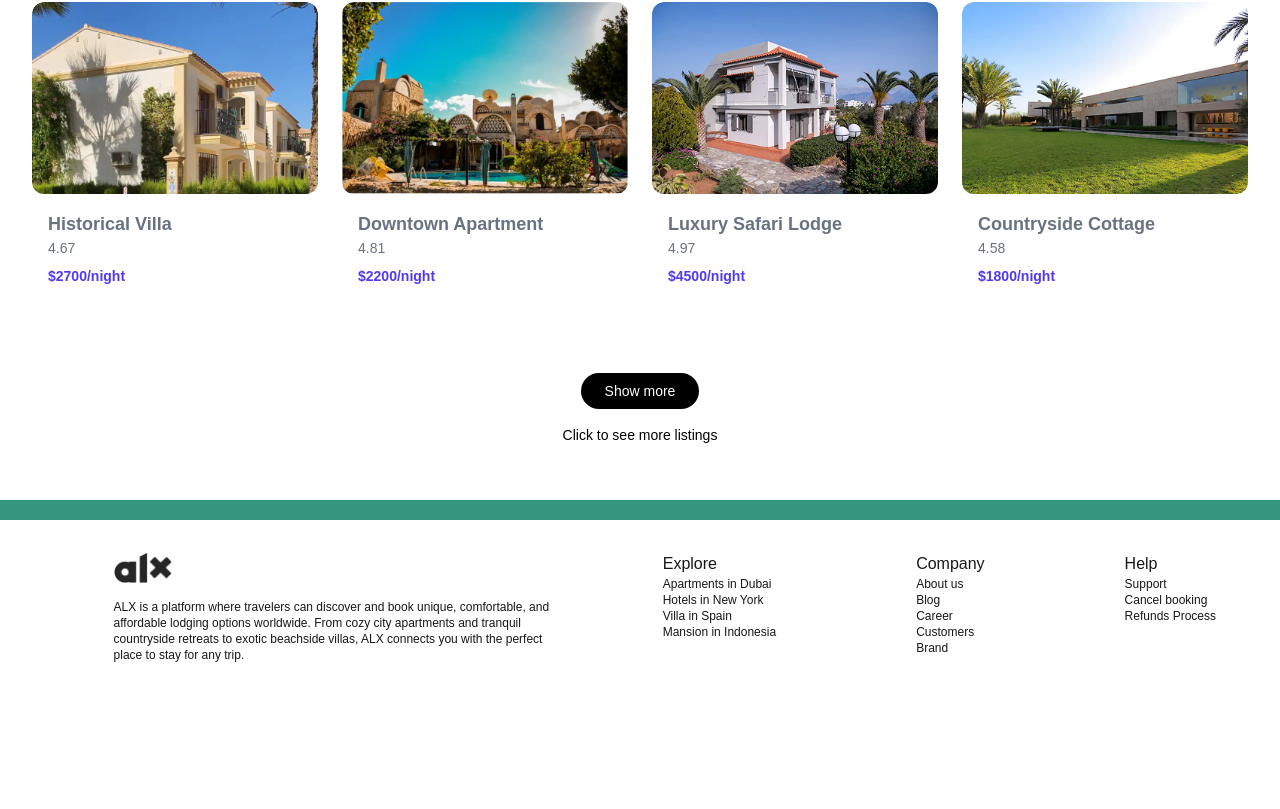
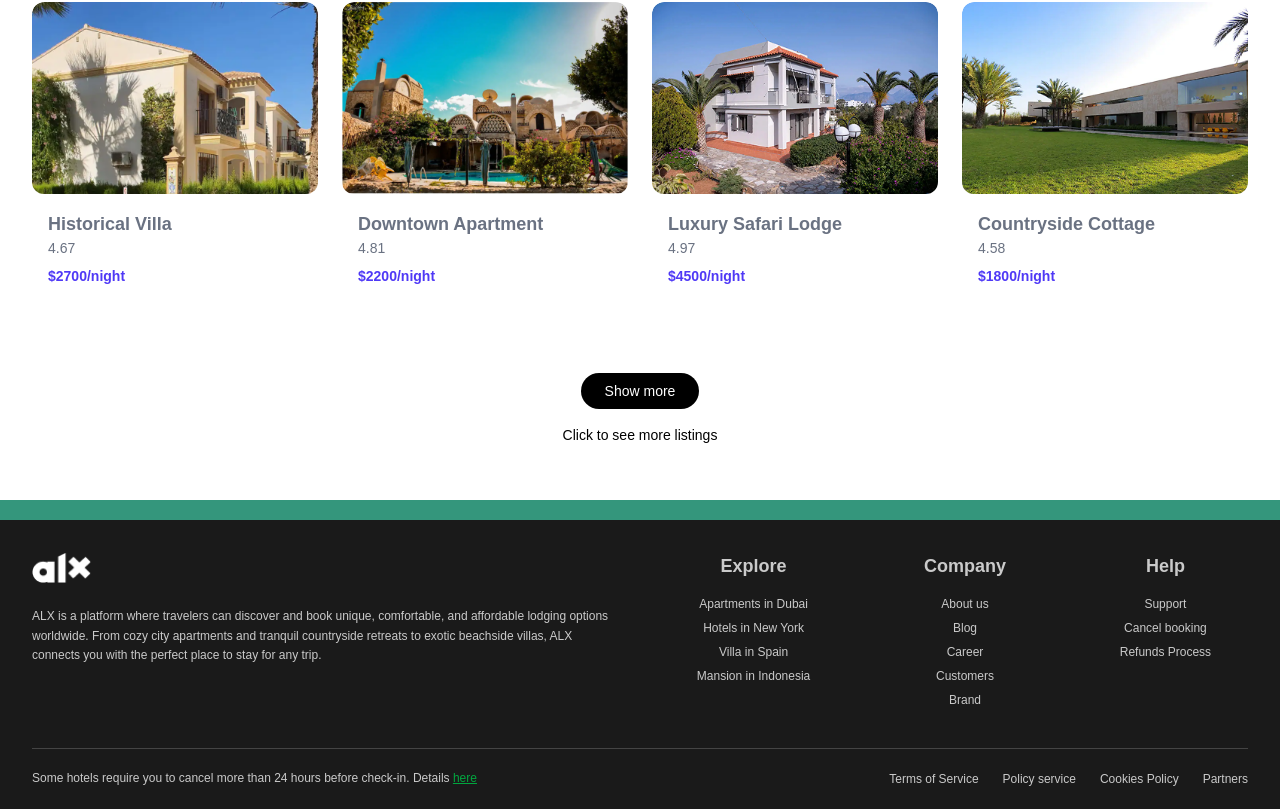
Before and after one commit to Dydex/alx-listing-app-03, a Next.js app: page / in a window 1280 px wide. Shown: the part 2218-3027 px from the top of the page. Built offline with nearby package versions, Linux system fonts and the light colour scheme.

Commit message:
remains commenting

```diff
--- a/components/layout/Footer.tsx
+++ b/components/layout/Footer.tsx
@@ -1,43 +1,48 @@
 import Image from 'next/image';
+import Link from 'next/link';
 
 const Footer: React.FC = () => {
   return (
-    <footer className='h-[300px]'>
-      <div className='bg-[#34967c] w-full  h-[20px] '></div>
-      <div className='flex w-[95%] pt-8 pb-4'>
-        <div className='flex flex-col mx-auto gap-4'>
-          {/* Logo */}
+    <footer className='min-h-[250px] w-full text-[#CACACA] bg-[#1a1a1a]'>
+      {/* Top Green Bar */}
+      <div className='bg-[#34967c] w-full h-[20px]'></div>
+
+      {/* Main Content */}
+      <div className='w-[95%] flex flex-col md:flex-row justify-between pt-8 pb-10 mx-auto gap-10'>
+        {/* Logo + Description */}
+        <div className='flex flex-col md:w-1/2 gap-6'>
           <div className='flex-shrink-0'>
             <Image
-              src='/images/Vector.png'
+              src='/images/Vector-2.png'
               alt='Alx-logo'
               width={58.73}
               height={30.6}
             />
           </div>
-          <div>
-            <p className='text-xs'>
-              ALX is a platform where travelers can discover and book unique,
-              comfortable, and <br /> affordable lodging options worldwide. From
-              cozy city apartments and tranquil <br /> countryside retreats to
-              exotic beachside villas, ALX connects you with the perfect <br />{' '}
-              place to stay for any trip.
-            </p>
-          </div>
+          <p className='text-xs leading-relaxed'>
+            ALX is a platform where travelers can discover and book unique,
+            comfortable, and affordable lodging options worldwide. From cozy
+            city apartments and tranquil countryside retreats to exotic
+            beachside villas, ALX connects you with the perfect place to stay
+            for any trip.
+          </p>
         </div>
-        <div className='flex gap-35'>
-          <div className=''>
-            <h6>Explore</h6>
-            <div className='text-xs'>
+
+        {/* Links */}
+        <div className='grid grid-cols-2 sm:flex sm:flex-row gap-10 md:w-1/2 justify-around mx-auto text-center'>
+          <div className='flex flex-col gap-4'>
+            <h6 className='text-lg font-semibold'>Explore</h6>
+            <div className='flex flex-col gap-2 text-xs'>
               <p>Apartments in Dubai</p>
               <p>Hotels in New York</p>
               <p>Villa in Spain</p>
               <p>Mansion in Indonesia</p>
             </div>
           </div>
-          <div className=''>
-            <h6>Company</h6>
-            <div className='text-xs'>
+
+          <div className='flex flex-col gap-4'>
+            <h6 className='text-lg font-semibold'>Company</h6>
+            <div className='flex flex-col gap-2 text-xs'>
               <p>About us</p>
               <p>Blog</p>
               <p>Career</p>
@@ -45,9 +50,10 @@ const Footer: React.FC = () => {
               <p>Brand</p>
             </div>
           </div>
-          <div className=''>
-            <h6>Help</h6>
-            <div className='text-xs'>
+
+          <div className='flex flex-col gap-4'>
+            <h6 className='text-lg font-semibold'>Help</h6>
+            <div className='flex flex-col gap-2 text-xs'>
               <p>Support</p>
               <p>Cancel booking</p>
               <p>Refunds Process</p>
@@ -55,6 +61,23 @@ const Footer: React.FC = () => {
           </div>
         </div>
       </div>
+
+      {/* Bottom Section */}
+      <div className='flex flex-col md:flex-row justify-between items-center text-center md:text-left w-[95%] mx-auto border-t border-[#444] py-5 gap-4 text-xs'>
+        <p className='leading-relaxed max-w-xs md:max-w-full text-center md:text-left'>
+          Some hotels require you to cancel more than 24 hours before check-in.
+          Details{' '}
+          <Link href='#' className='text-green-600 underline'>
+            here
+          </Link>
+        </p>
+        <div className='flex flex-wrap justify-center md:justify-end gap-6'>
+          <p>Terms of Service</p>
+          <p>Policy service</p>
+          <p>Cookies Policy</p>
+          <p>Partners</p>
+        </div>
+      </div>
     </footer>
   );
 };
```
Also changed, not shown: public/images/Vector-2.png (added).
